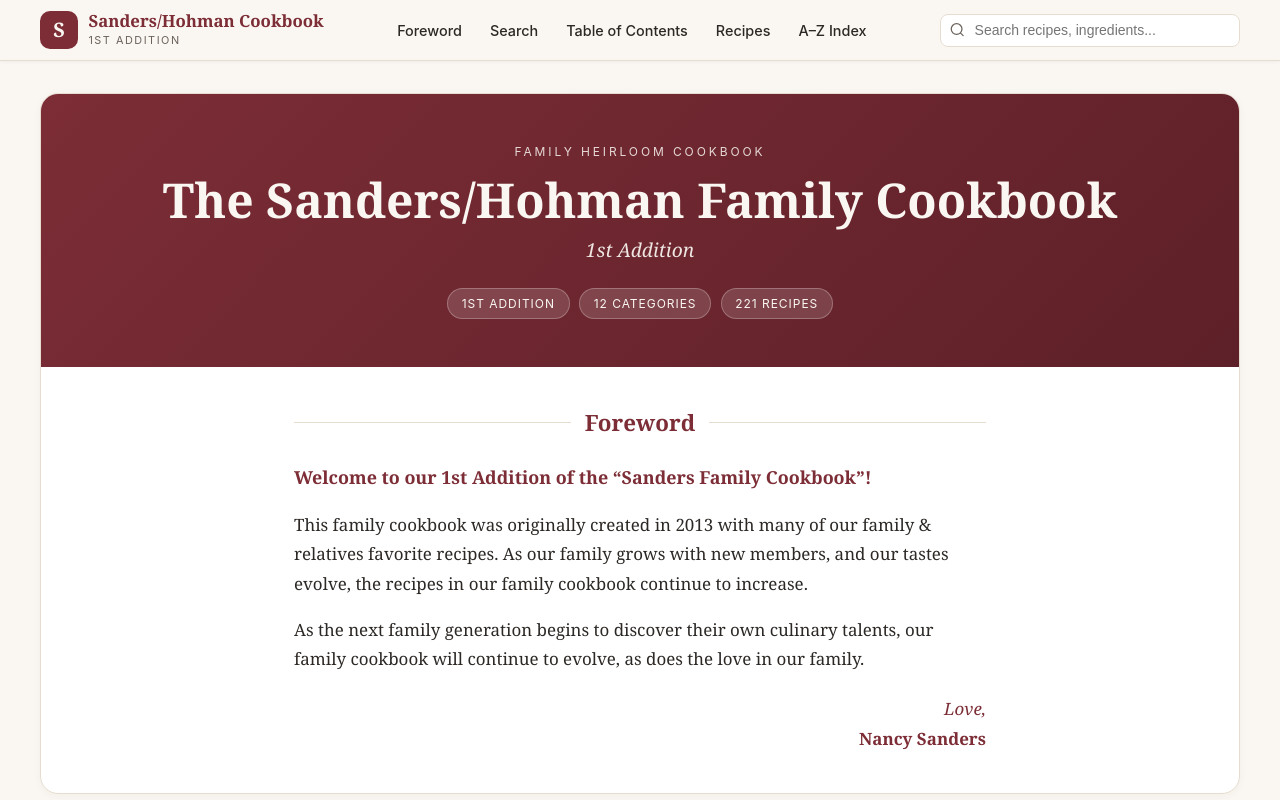
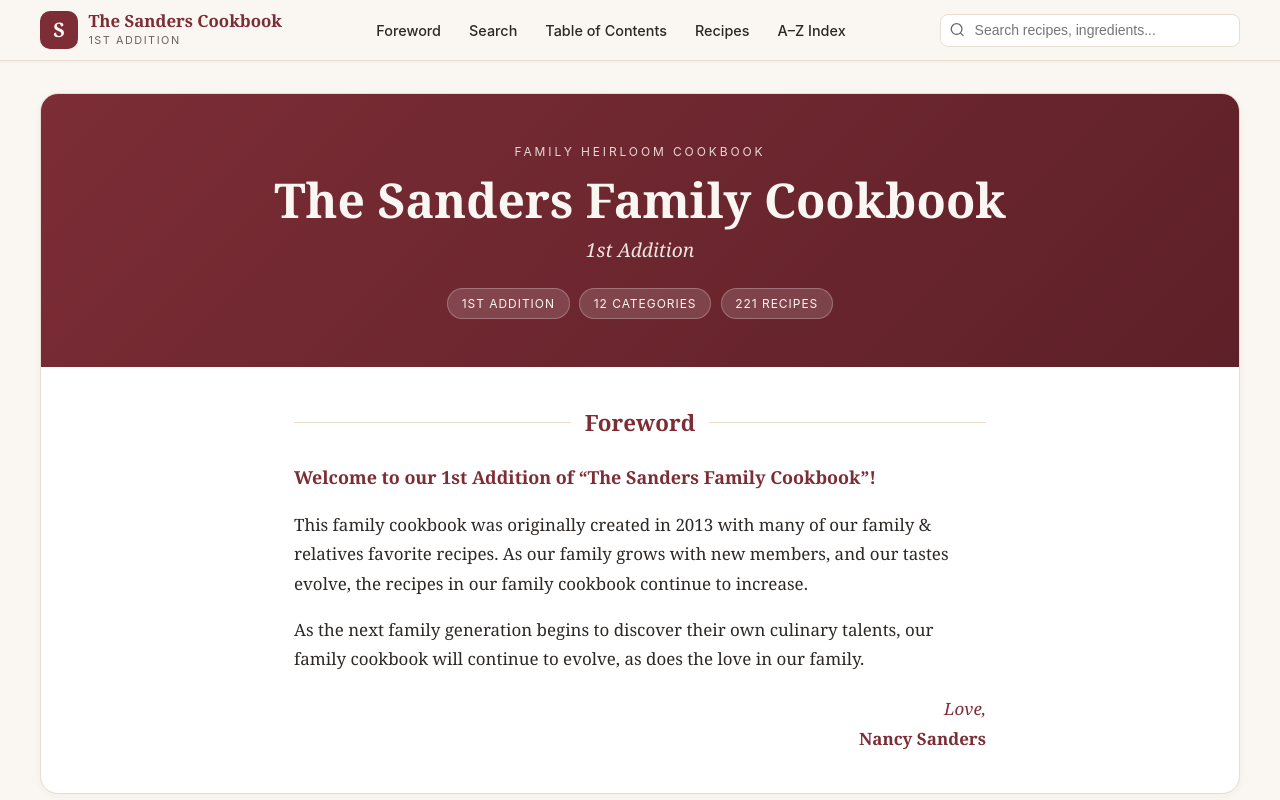
Before and after one commit to KurtSanders/Sanders-Family-Cookbook, a plain HTML site: page index.html in a window 1280 px wide. Shown: the top 800 px of the page. Drawn offline with Linux system fonts and the light colour scheme.

Commit message:
Update index.html

```diff
--- a/index.html
+++ b/index.html
@@ -3,7 +3,7 @@
 <head>
   <meta charset="UTF-8">
   <meta name="viewport" content="width=device-width, initial-scale=1.0">
-  <title>The Sanders/Hohman Family Cookbook — 1st Addition</title>
+  <title>The Sanders Family Cookbook — 1st Addition</title>
   <style>
     :root {
       --parchment: #faf7f2;
@@ -899,7 +899,7 @@
       <a href="#foreword" class="brand">
         <span class="brand-mark">S</span>
         <div>
-          <div class="brand-title">Sanders/Hohman Cookbook</div>
+          <div class="brand-title">The Sanders Cookbook</div>
           <div class="brand-sub">1st Addition</div>
         </div>
       </a>
@@ -925,7 +925,7 @@
     <section id="foreword" class="hero-card">
       <div class="hero-banner">
         <div class="hero-eyebrow">Family Heirloom Cookbook</div>
-        <h1>The Sanders/Hohman Family Cookbook</h1>
+        <h1>The Sanders Family Cookbook</h1>
         <div class="hero-edition">1st Addition</div>
         <div class="hero-pills">
           <span class="hero-pill">1st Addition</span>
@@ -940,7 +940,7 @@
           <h2>Foreword</h2>
           <span class="rule"></span>
         </div>
-        <p class="foreword-lead"><strong>Welcome to our 1st Addition of the “Sanders Family Cookbook”!</strong></p>
+        <p class="foreword-lead"><strong>Welcome to our 1st Addition of “The Sanders Family Cookbook”!</strong></p>
         <p>This family cookbook was originally created in 2013 with many of our family &amp; relatives favorite recipes.  As our family grows with new members, and our tastes evolve, the recipes in our family cookbook continue to increase.</p>
         <p>As the next family generation begins to discover their own culinary talents, our family cookbook will continue to evolve, as does the love in our family.</p>
         <p class="foreword-sign">Love,<br><strong>Nancy Sanders</strong></p>
@@ -1511,7 +1511,7 @@
   </main>
 
   <footer>
-    <strong>The Sanders/Hohman Family Cookbook — 1st Addition</strong><br>
+    <strong>The Sanders Family Cookbook — 1st Addition</strong><br>
     221 treasured family recipes across 12 categories.
   </footer>
 
```
